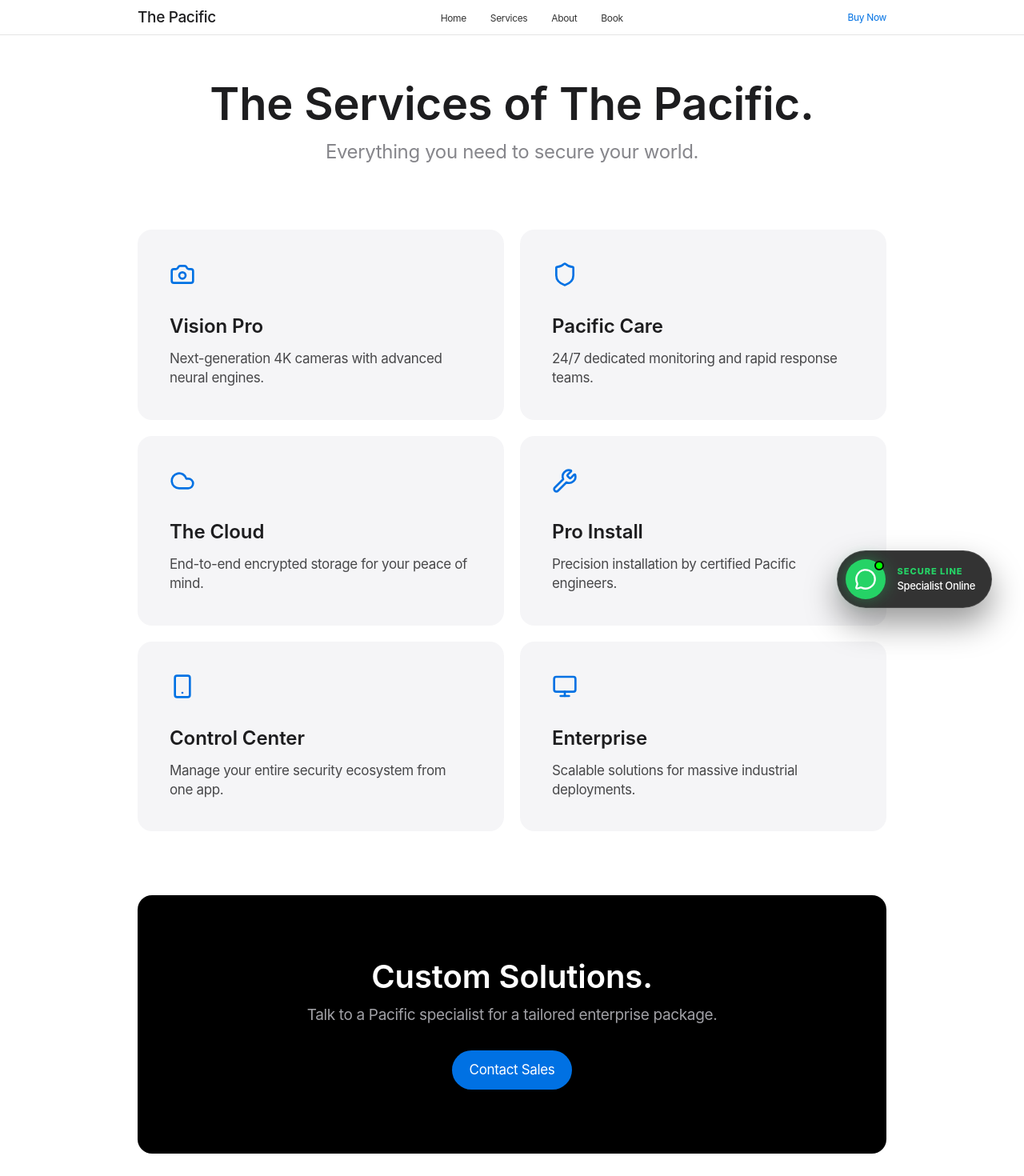
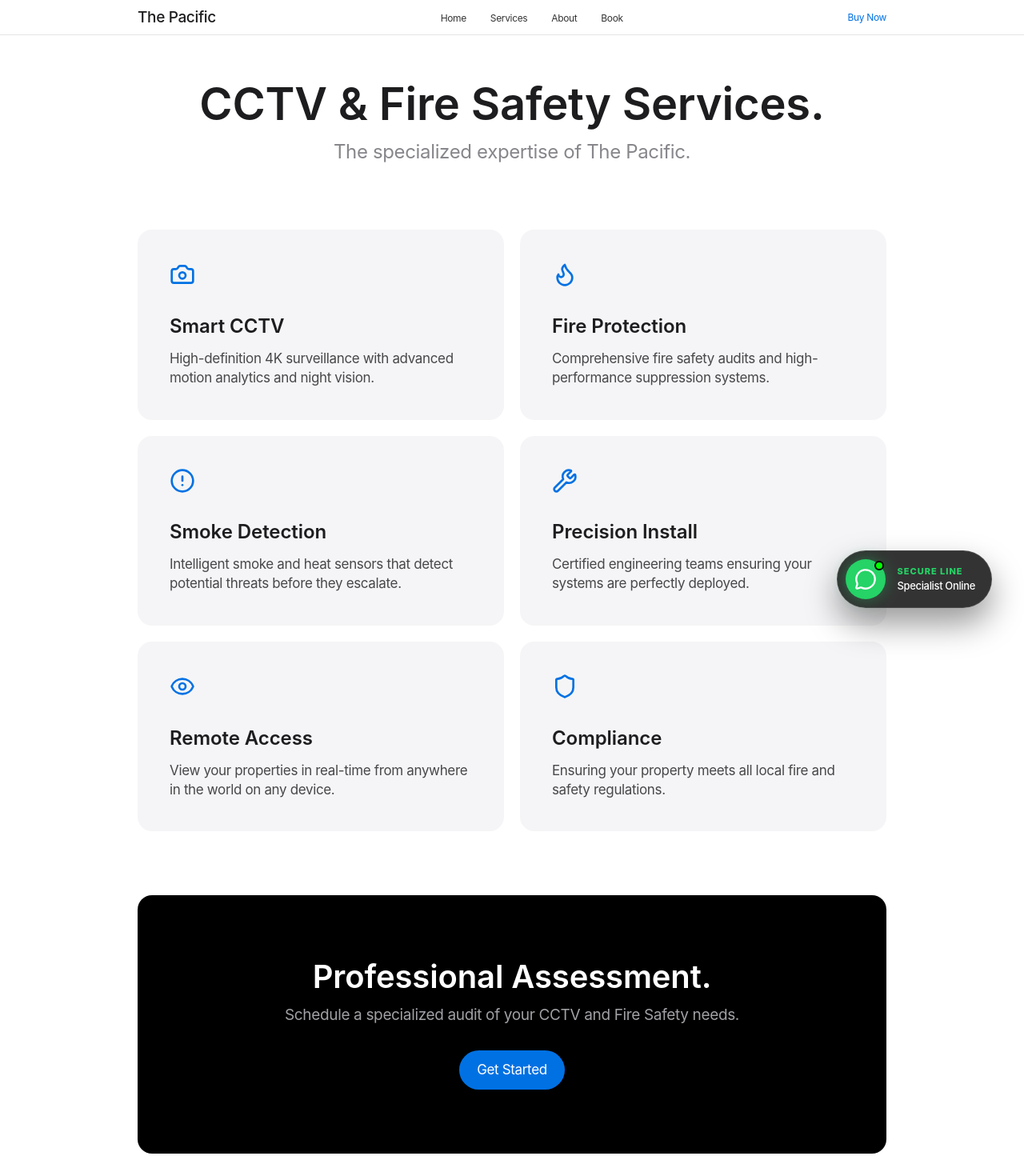
Before and after one commit to Parthiv2510/cctv-booking, a Next.js app: page /services in a window 1280 px wide. Shown: the top 1470 px of the page at 80% size. Built offline with nearby package versions, Linux system fonts and the light colour scheme.

Commit message:
Refocus: Specialize exclusively in CCTV and Fire Safety, remove 24/7 and control center elements

```diff
--- a/app/services/page.tsx
+++ b/app/services/page.tsx
@@ -1,7 +1,7 @@
 'use client';
 
 import styles from './Services.module.css';
-import { Camera, Shield, Cloud, Wrench, Smartphone, Monitor } from 'lucide-react';
+import { Camera, Shield, Wrench, Flame, AlertCircle, Eye } from 'lucide-react';
 import Link from 'next/link';
 import { motion } from 'framer-motion';
 
@@ -9,33 +9,33 @@ const ServicesPage = () => {
   const services = [
     {
       icon: <Camera size={32} />,
-      title: "Vision Pro",
-      description: "Next-generation 4K cameras with advanced neural engines."
+      title: "Smart CCTV",
+      description: "High-definition 4K surveillance with advanced motion analytics and night vision."
+    },
+    {
+      icon: <Flame size={32} />,
+      title: "Fire Protection",
+      description: "Comprehensive fire safety audits and high-performance suppression systems."
+    },
+    {
+      icon: <AlertCircle size={32} />,
+      title: "Smoke Detection",
+      description: "Intelligent smoke and heat sensors that detect potential threats before they escalate."
+    },
+    {
+      icon: <Wrench size={32} />,
+      title: "Precision Install",
+      description: "Certified engineering teams ensuring your systems are perfectly deployed."
+    },
+    {
+      icon: <Eye size={32} />,
+      title: "Remote Access",
+      description: "View your properties in real-time from anywhere in the world on any device."
     },
     {
       icon: <Shield size={32} />,
-      title: "Pacific Care",
-      description: "24/7 dedicated monitoring and rapid response teams."
-    },
-    {
-      icon: <Cloud size={32} />,
-      title: "The Cloud",
-      description: "End-to-end encrypted storage for your peace of mind."
-    },
-    {
-      icon: <Wrench size={32} />,
-      title: "Pro Install",
-      description: "Precision installation by certified Pacific engineers."
-    },
-    {
-      icon: <Smartphone size={32} />,
-      title: "Control Center",
-      description: "Manage your entire security ecosystem from one app."
-    },
-    {
-      icon: <Monitor size={32} />,
-      title: "Enterprise",
-      description: "Scalable solutions for massive industrial deployments."
+      title: "Compliance",
+      description: "Ensuring your property meets all local fire and safety regulations."
     }
   ];
 
@@ -48,8 +48,8 @@ const ServicesPage = () => {
           animate={{ opacity: 1, y: 0 }}
           transition={{ duration: 0.8 }}
         >
-          <h1>The Services of The Pacific.</h1>
-          <p>Everything you need to secure your world.</p>
+          <h1>CCTV & Fire Safety Services.</h1>
+          <p>The specialized expertise of The Pacific.</p>
         </motion.div>
 
         <div className={styles.grid}>
@@ -75,9 +75,9 @@ const ServicesPage = () => {
           whileInView={{ opacity: 1 }}
           viewport={{ once: true }}
         >
-          <h2>Custom Solutions.</h2>
-          <p>Talk to a Pacific specialist for a tailored enterprise package.</p>
-          <Link href="/book" className="btn">Contact Sales</Link>
+          <h2>Professional Assessment.</h2>
+          <p>Schedule a specialized audit of your CCTV and Fire Safety needs.</p>
+          <Link href="/book" className="btn">Get Started</Link>
         </motion.div>
       </div>
     </section>
```
Also changed, not shown: app/page.tsx (+44 -74 lines), components/Hero.module.css (+0 -35 lines), components/Hero.tsx (+7 -21 lines).
